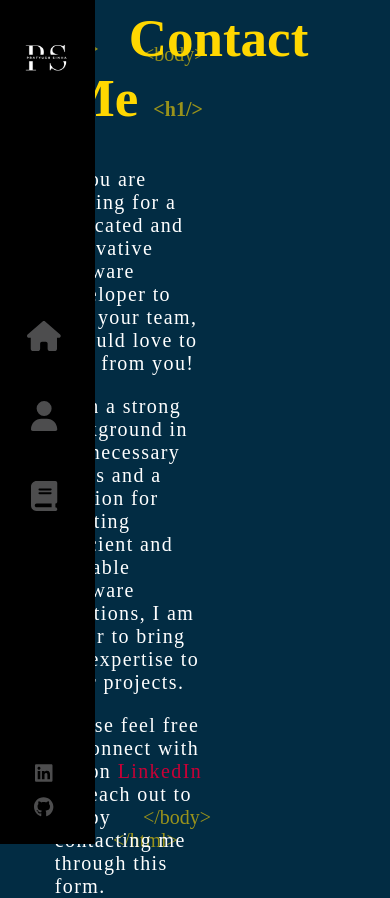
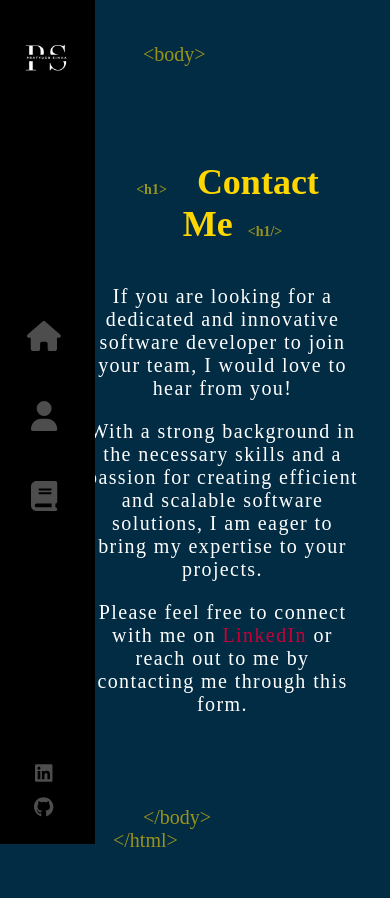
Before and after one commit to pratyushsinha213/my-react-portfolio, a React (Vite) app: page /my-react-portfolio/contact in a window 390 px wide. Built offline with nearby package versions, Linux system fonts and the light colour scheme; a web font is replaced by a local one.

Commit message:
new change

```diff
--- a/src/components/contact.scss
+++ b/src/components/contact.scss
@@ -13,13 +13,25 @@
 .contact-page {
     .text-zone {
         position: absolute;
-        left: 12%;
+        left: 18%;
         top: 40%;
         transform: translateY(-50%);
         width: 40%;
         vertical-align: middle;
         display: table-cell;
         max-height: 90%;
+
+        @media (max-width: 768px) {
+
+            position: relative;
+            left: 5%;
+            top: auto;
+            transform: translateY(20%);
+            width: 70%;
+            margin: 0 auto;
+            display: block;
+            text-align: center;
+        }
 
         h1 {
             font-size: 53px;
@@ -56,7 +68,16 @@
                 opacity: 0.6;
                 animation: pulse 1s 0.3s;
             }
+
+            @media (max-width: 768px) {
+                font-size: 36px;
+
+                &::before, &::after {
+                    font-size: 14px;
+                }
+            }
         }
+
         p {
             font-size: 20px;
             color: white;
@@ -64,7 +85,6 @@
             font-weight: 300;
             letter-spacing: 1.4px;
             min-width: fit-content;
-            /* text-align: justify; */
             animation: pulse 1s;
 
             &:nth-of-type(1) {
```
